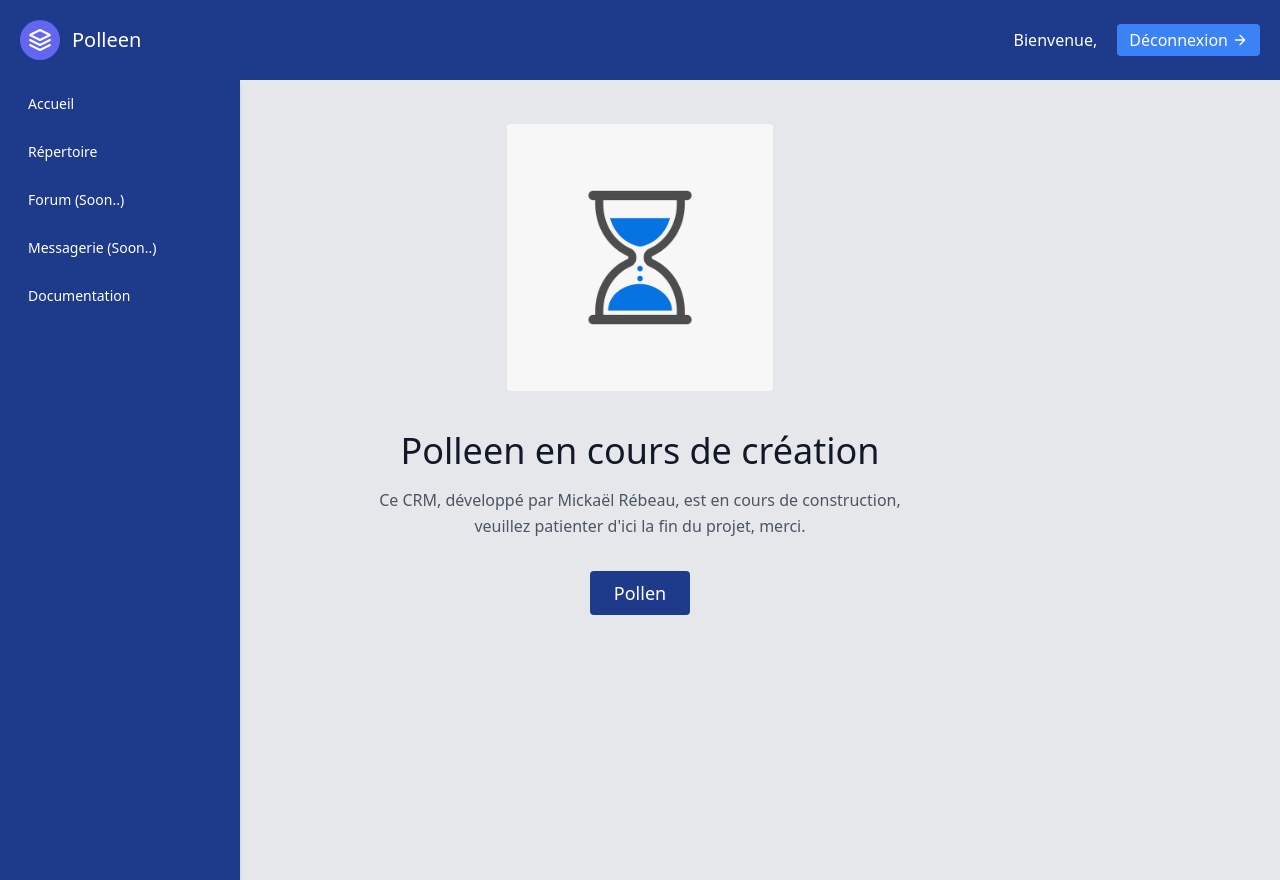
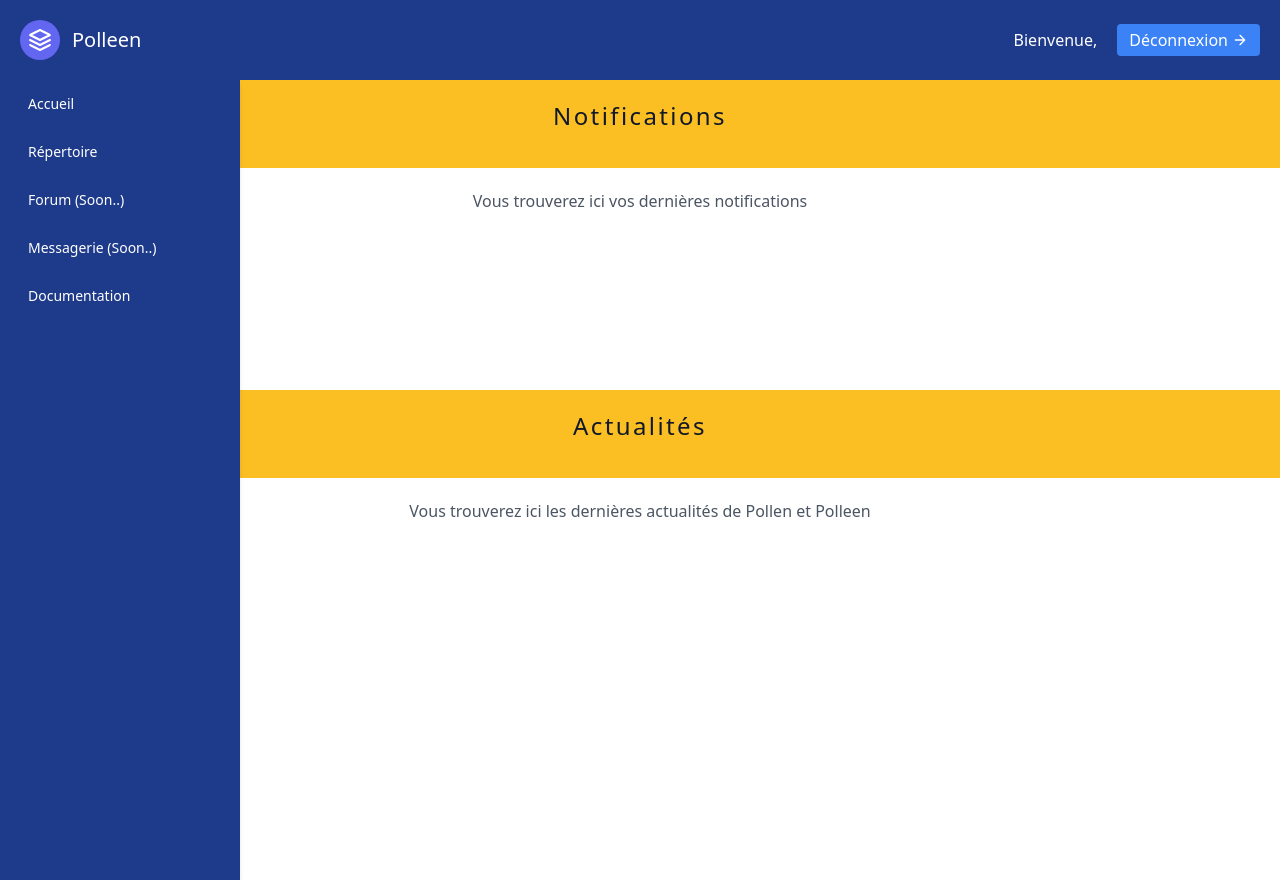
Before and after one commit to mickaelrebeau/Polleen, a Django app: page / in a window 1280 px wide. Run offline with Django 4.2, Linux system fonts and the light colour scheme.

Commit message:
Polleen commit 8.4.2

```diff
--- a/templates/accueil.html
+++ b/templates/accueil.html
@@ -3,23 +3,24 @@
 
 {% block content %}
 {% include 'sidenav.html' %}
-<div class="h-screen pt-10 text-gray-600 body-font bg-gray-200">
-  <div class="container mx-auto flex px-60 py-1 items-center justify-center flex-col">
-    <img class="lg:w-2/6 md:w-3/6 w-5/6 mb-10 object-cover object-center rounded" alt="hero" src="{% static 'images/wait.png' %}">
-    <div class="text-center lg:w-2/3 w-full">
-      <h1 class="title-font sm:text-4xl text-3xl mb-4 font-medium text-gray-900">Polleen en cours de création</h1>
-      <p class="mb-8 leading-relaxed">Ce CRM, développé par Mickaël Rébeau, est en cours de construction, veuillez patienter d'ici la fin du projet, merci.</p>
-      <div class="flex justify-center">
-        <button class="inline-flex text-white bg-blue-900 border-0 py-2 px-6 focus:outline-none hover:bg-indigo-600 rounded text-lg">
-            <a href="https://pollen-proservices.fr/">Pollen</a>
-        </button>
-        {% if request.user.is_agent %}
-        <button class="ml-4 inline-flex text-gray-700 bg-gray-100 border-0 py-2 px-6 focus:outline-none hover:bg-gray-200 rounded text-lg">
-          <a href="{% url 'agents:agents_list' %}">Agents</a>
-        </button>
-        {% endif %}
-      </div>
+<section class="text-gray-600 body-font">
+  <nav class="md:ml-auto md:mr-auto pt-5 pb-5 flex flex-wrap items-center text-base justify-center bg-yellow-400">
+    <h1 class="text-2xl font-medium title-font mb-4 text-gray-900 tracking-widest">Notifications</h1>
+  </nav>
+  <div class="container px-5 pt-5 pb-24 mx-auto items-center">
+    <div class="flex flex-col text-center w-full mb-20">
+      <p class="lg:w-2/3 mx-auto leading-relaxed text-base">Vous trouverez ici vos dernières notifications</p>
     </div>
   </div>
-</div>
+</section>
+<section class="text-gray-600 body-font">
+  <nav class="md:ml-auto md:mr-auto pt-5 pb-5 flex flex-wrap items-center text-base justify-center bg-yellow-400">
+    <h1 class="text-2xl font-medium title-font mb-4 text-gray-900 tracking-widest">Actualités</h1>
+  </nav>
+  <div class="container px-5 pt-5 pb-24 mx-auto items-center">
+    <div class="flex flex-col text-center w-full mb-20">
+      <p class="lg:w-2/3 mx-auto leading-relaxed text-base">Vous trouverez ici les dernières actualités de Pollen et Polleen</p>
+    </div>
+  </div>
+</section>
 {% endblock %}
```
